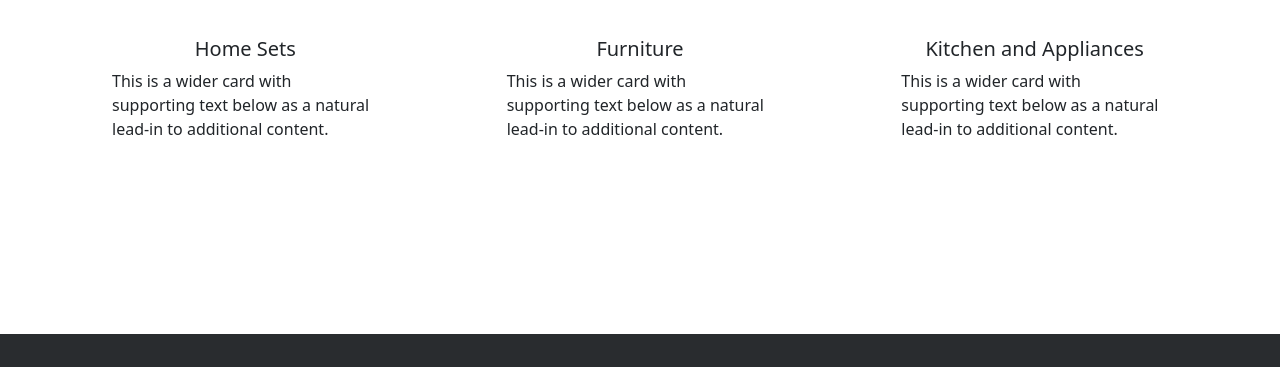
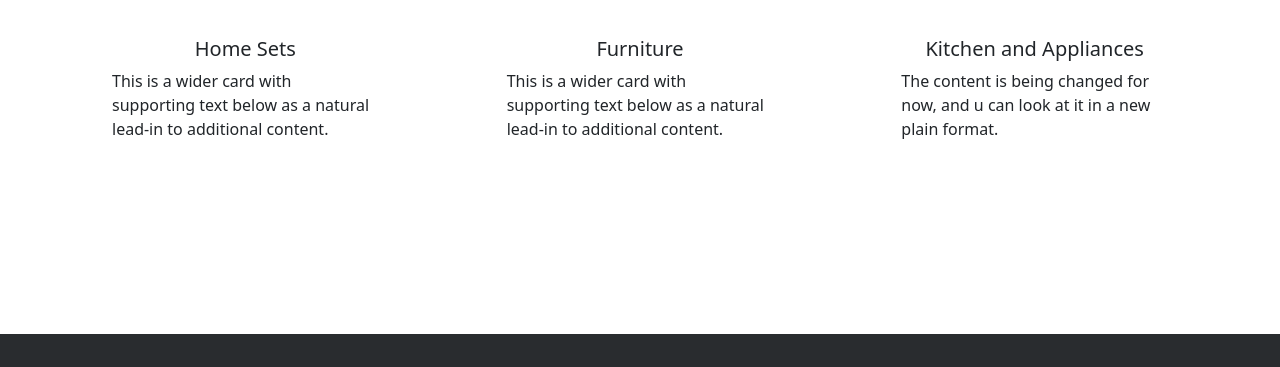
Before and after one commit to sandy0713/Front-end-project, a plain HTML site: page home.html in a window 1280 px wide. Shown: the part 1609-1976 px from the top of the page. Drawn offline with nearby package versions, Linux system fonts and the light colour scheme.

Commit message:
new changes pushed

```diff
--- a/home.html
+++ b/home.html
@@ -126,7 +126,7 @@
           <img src="http://www.easteggrealty.com/buzz/wp-content/uploads/2018/11/ikea-kitchen_bk-home.jpg" class="card-img-top" alt="...">
           <div class="card-body">
             <h5 class="card-title"> <br><center>Kitchen and Appliances</center></h5>
-            <p class="card-text">This is a wider card with supporting text below as a natural lead-in to additional content.</p>
+            <p class="card-text">The content is being changed for now, and u can look at it in a new plain format.</p>
             <p class="card-text">
           </div>
         </div>
```
